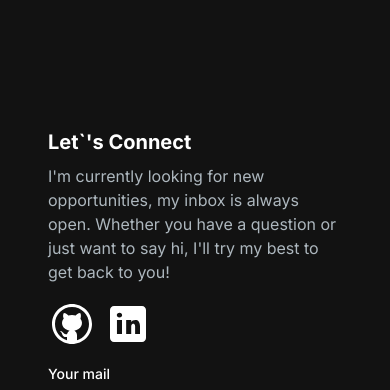
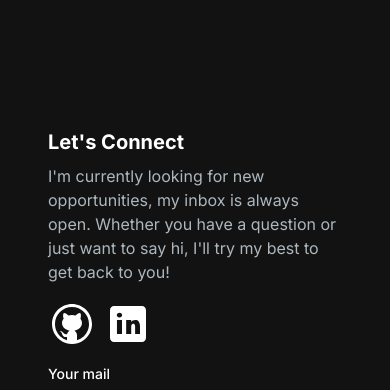
Before and after one commit to Shuvam002/Portfolio, a Next.js app: page / in a window 390 px wide. Shown: the part 3480-3870 px from the top of the page. Built offline with nearby package versions, Linux system fonts and the light colour scheme.

Commit message:
fixed contact page responsive

```diff
--- a/src/app/components/EmailSection.jsx
+++ b/src/app/components/EmailSection.jsx
@@ -45,9 +45,9 @@ const EmailSection = () => {
       className="grid md:grid-cols-2 my-12 md:my-12 py-24 gap-4 relative"
     >
       <div className="bg-[radial-gradient(ellipse_at_center,_var(--tw-gradient-stops))] from-primary-900 to-transparent rounded-full h-80 w-80 z-0 blur-lg absolute top-3/4 -left-4 transform -translate-x-1/2 -translate-1/2"></div>
-      <div className="z-10">
+      <div className="z--10">
         <h5 className="text-xl font-bold text-white my-2">
-          Let`&apos;s Connect
+          Let&apos;s Connect
         </h5>
         <p className="text-[#ADB7BE] mb-4 max-w-md">
           {" "}
--- a/src/app/components/NavBar.jsx
+++ b/src/app/components/NavBar.jsx
@@ -3,6 +3,7 @@ import React,{useState} from 'react'
 import Link from 'next/link'
 import NavLink from './NavLink'
 import {Bars3Icon, XMarkIcon} from "@heroicons/react/24/solid"
+
 import MenuOverlay from './MenuOverlay'
 
 const navLinks = [
```
